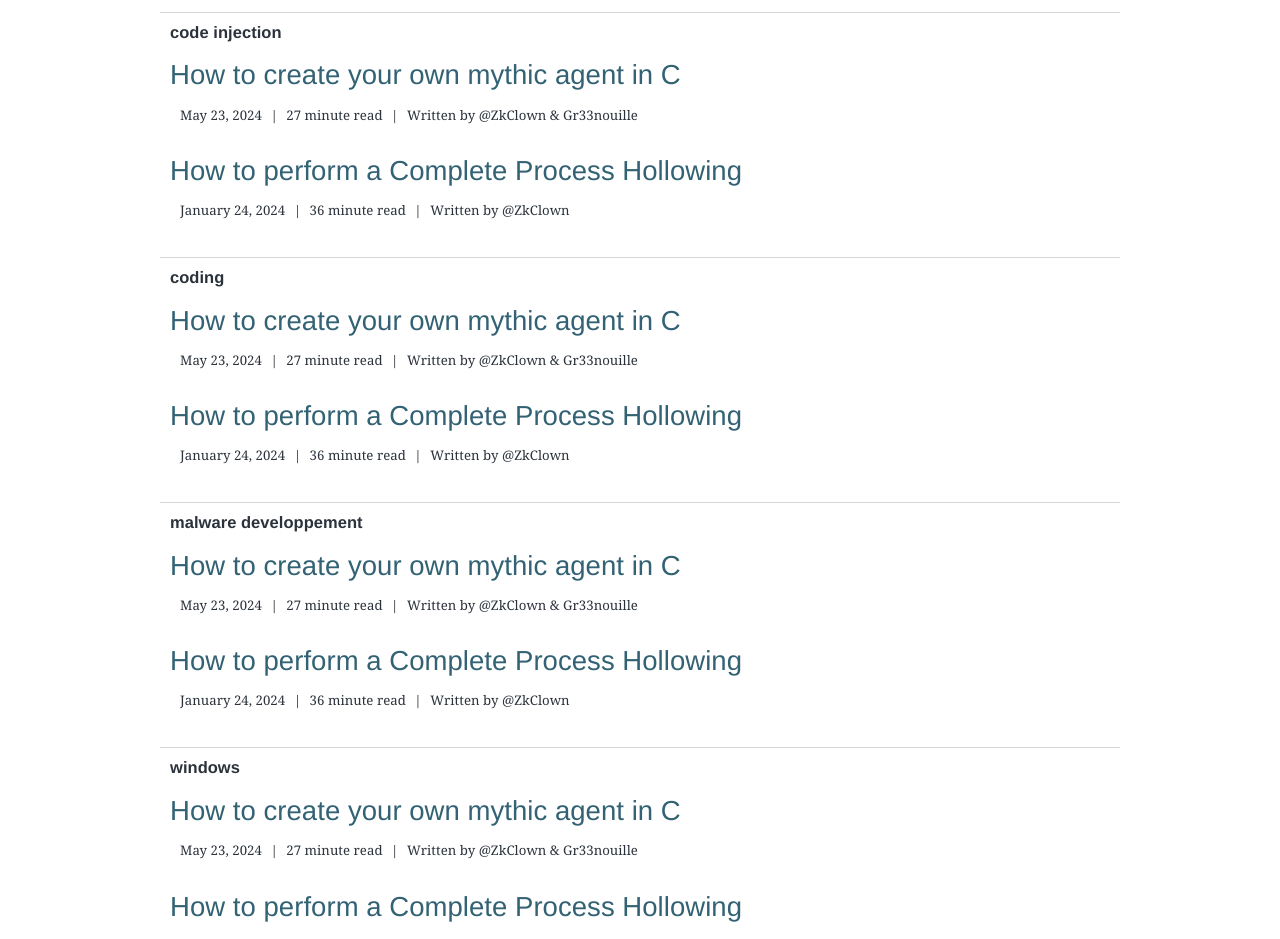
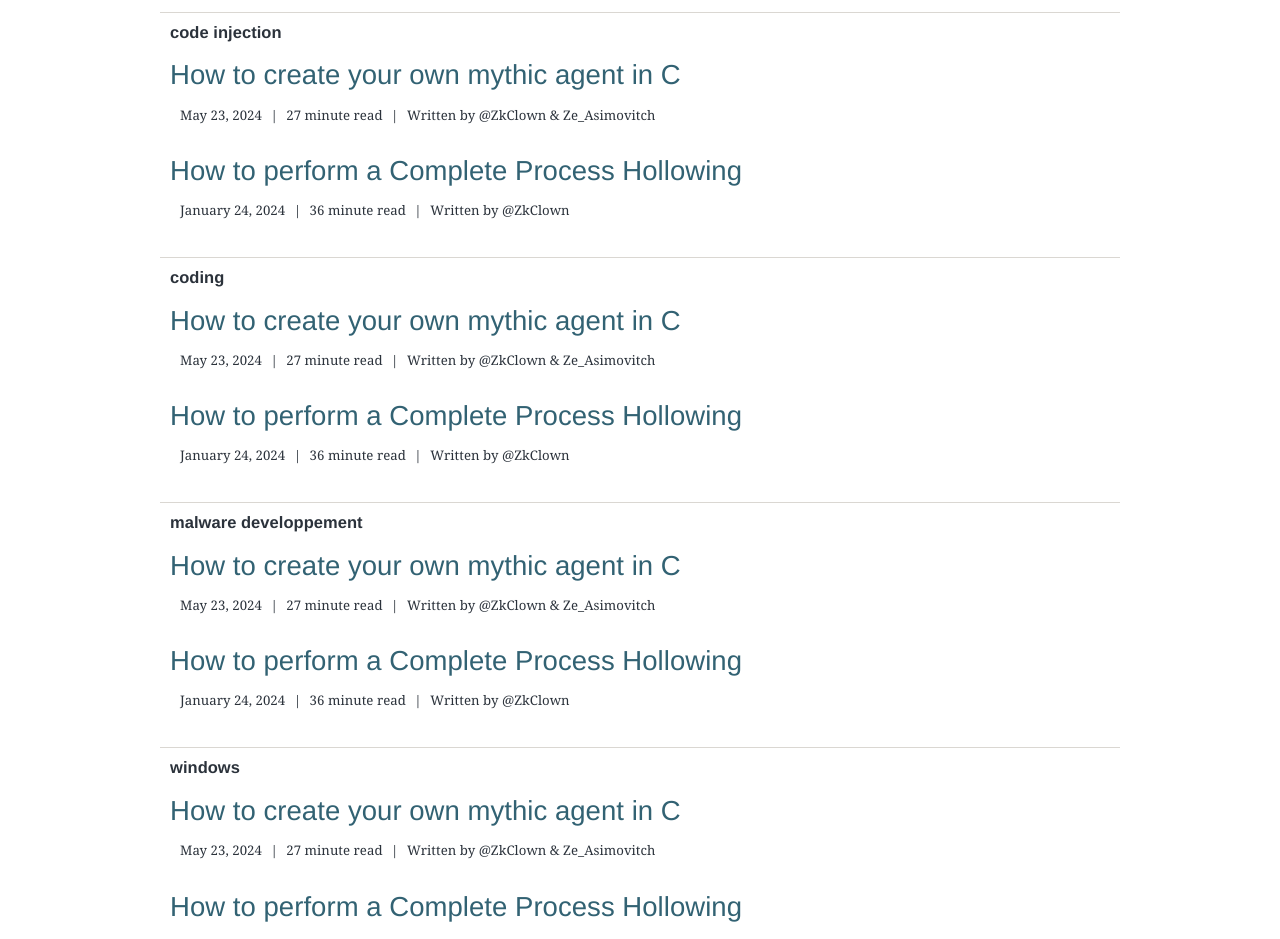
Before and after one commit to Red-Team-SNCF/Red-Team-SNCF.github.io, a Jekyll site: the page built from _pages/tags.html, in a window 1280 px wide. Shown: the part 494-1433 px from the top of the page. Built offline with Jekyll 4.4.1, drawn with Linux system fonts in a browser that asks for light colours; some web fonts are replaced.

Commit message:
Update 2024-04-30-how-to-create-your-own-mythic-agent-in-c.md

```diff
--- a/_posts/2024-04-30-how-to-create-your-own-mythic-agent-in-c.md
+++ b/_posts/2024-04-30-how-to-create-your-own-mythic-agent-in-c.md
@@ -7,7 +7,7 @@
 description: A blog post to explain how to create a mythic agent with low level language like C.
 img: posts/20240430/mythic.png
 tags: [Code injection, Coding, Malware Developpement, Windows]
-author: ZkClown & Gr33nouille
+author: ZkClown & Ze_Asimovitch
 mathjax: yes
 ---
 
```
